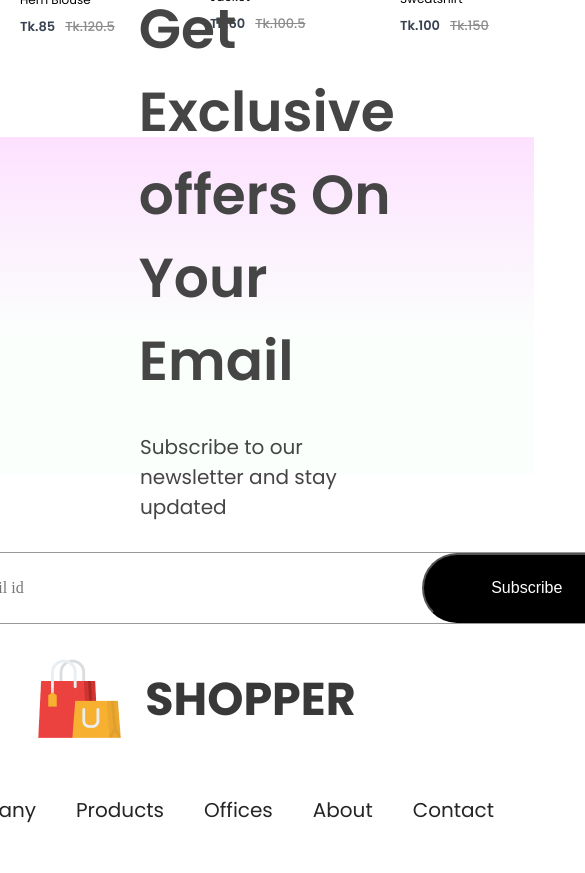
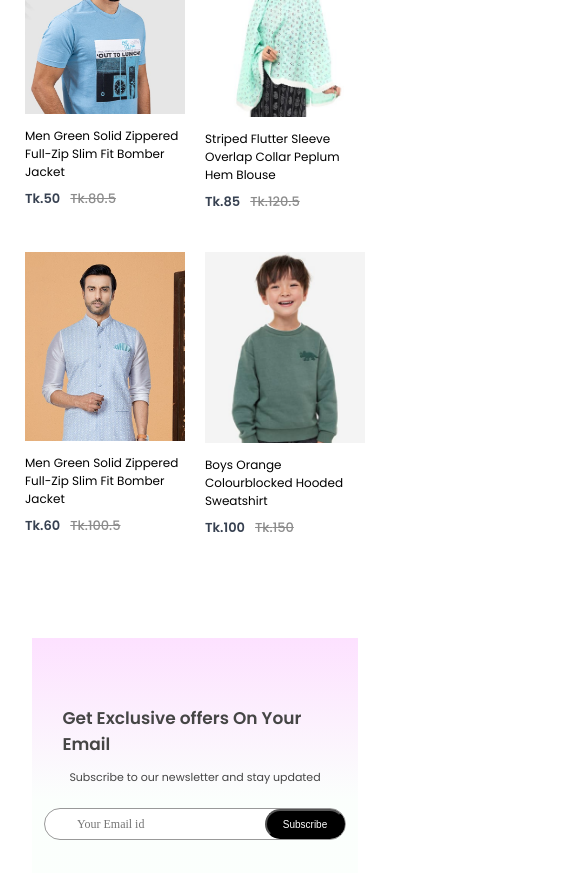
Before and after one commit to NahidHasan131/E-commerce, a React (Create React App) app in the folder frontend/: page / in a window 390 px wide. Shown: the part 2580-3453 px from the top of the page, 585 px wide, since content can reach past the window. Built offline with nearby package versions, Linux system fonts and the light colour scheme.

Commit message:
new collection responsive

```diff
--- a/frontend/src/Components/Footer/Footer.css
+++ b/frontend/src/Components/Footer/Footer.css
@@ -3,7 +3,7 @@
     flex-direction: column;
     justify-content: center;
     align-items: center;
-    gap: 50px;
+    gap: 30px;
     padding-top: 30px;
 }
 .footer_logo{
--- a/frontend/src/Components/Footer/Footer.jsx
+++ b/frontend/src/Components/Footer/Footer.jsx
@@ -10,7 +10,7 @@ const Footer = () => {
     <div className='footer'>
         <div className="footer_logo">
             <img src={footer_logo} alt="" />
-            <p>SHOPPER</p>
+            <p>N&N SHOPPER</p>
         </div>
         <ul className="footer-links">
             <li>Company</li>
--- a/frontend/src/Components/NewCollections/NewCollections.css
+++ b/frontend/src/Components/NewCollections/NewCollections.css
@@ -26,8 +26,8 @@
     grid-template-columns: 1fr 1fr 1fr 1fr;
     margin-top: 50px;
     gap: 30px;
+    row-gap: 80px;
 }
-
 
 
 
@@ -41,8 +41,64 @@
 
 /* Media Queries */
 @media(max-width: 1280px){
+    .new-collections h1{
+        font-size: 42px;
+    }
+    .colllections{
+        margin-top: 30px;
+        gap: 20px;
+        row-gap: 70px;
+    }
+    .new-collections hr{
+        width: 160px;
+        height: 4px;
+    }
+}
+@media(max-width: 1024px){
+    .new-collections h1{
+        font-size: 35px;
+    }
+    .colllections{
+        margin-top: 20px;
+        gap: 20px;
+        row-gap: 60px;
+    }
+    .new-collections hr{
+        width: 130px;
+        height: 3px;
+    }
+}
+@media(max-width:800px){
+    .new-collections{
+        gap: 6px;
+    }
+    .new-collections h1{
+        font-size: 28px;
+    }
+    .colllections{
+        gap: 10px;
+        row-gap: 50px;
+    }
+    .new-collections hr{
+        width: 105px;
+        height: 3px;
+    }
+}
+@media(max-width:500px){
+    .new-collections{
+        gap: 6px;
+    }
+    .colllections{
+        display: grid;
+        grid-template-columns: 1fr 1fr;
+        gap: 20px;
+        row-gap: 40px;
 
+    }
+    .new-collections h1{
+        font-size: 20px;
+    }
+    .new-collections hr{
+        width: 100px;
+    }
 }
-@media(max-width: 1024px){}
-@media(max-width: 800px){}
-@media(max-width: 500px){}
--- a/frontend/src/Components/NewsLetter/NewsLetter.css
+++ b/frontend/src/Components/NewsLetter/NewsLetter.css
@@ -1,34 +1,36 @@
 .newsletter{
-    width: 65%;
-    height: 40vh;
+    width: 82%;
+    height: 52vh;
     display: flex;
     flex-direction: column;
     justify-content: center;
     align-items: center;
     margin: auto;
-    padding: 0 140px;
-    margin-bottom: 150px;
+    padding: 80 140px;
+    margin-bottom: 100px;
     background: linear-gradient(180deg, #fde1ff 0%, #e1ffea22 60%);
-    gap: 30px;
+    gap: 25px;
 }
 
 .newsletter h1{
     color: #454545;
-    font-size: 55px;
+    font-size: 52px;
     font-weight: 600;
 }
 
 .newsletter p{
     color: #454545;
-    font-size: 20px;
+    font-size: 24px;
+    margin-top: -10px;
+
 }
 .newsletter div{
     display: flex;
     align-items: center;
     justify-content: space-between;
     background-color: white;
-    width: 730px;
-    height: 70px;
+    width: 700px;
+    height: 65px;
     border-radius: 80px;
     -webkit-border-radius: 80px;
     -moz-border-radius: 80px;
@@ -37,7 +39,7 @@
     border: 1px solid #999;
 }
 
-.newsletter input{
+.newsletter div input{
     width: 500;
     margin-left: 30px;
     border: none;
@@ -48,8 +50,8 @@
 }
 
 .newsletter div button{
-    width: 210px;
-    height: 70px;
+    width: 200px;
+    height: 66px;
     border-radius: 80px;
     -webkit-border-radius: 80px;
     -moz-border-radius: 80px;
@@ -72,8 +74,112 @@
 
 /* Media Queries */
 @media(max-width: 1280px){
+    .newsletter{
+        height: 47vh;
+        padding: 0px 50px;
+        width: 70%;
+        gap: 22px;
+    }
+    .newsletter h1{
+        font-size: 43px;
+    }
+    .newsletter p{
+        font-size: 21px;
+    }
+    .newsletter div{
+        width: 630px;
+        height: 60px;
+    }
+    .newsletter div input{
+        width: 400;
+    }
+    .newsletter div button{
+        width: 200px;
+        height: 60px;
+    }
 
 }
-@media(max-width: 1024px){}
-@media(max-width: 800px){}
-@media(max-width: 500px){}
+@media(max-width: 1024px){
+    .newsletter{
+        height: 42vh;
+        padding: 0px 50px;
+        width: 70%;
+        gap: 22px;
+        margin-bottom: 80px;
+    }
+    .newsletter h1{
+        font-size: 35px;
+    }
+    .newsletter p{
+        font-size: 18px;
+    }
+    .newsletter div{
+        width: 520px;
+        height: 55px;
+    }
+    .newsletter div input{
+        width: 380;
+    }
+    .newsletter div button{
+        width: 150px;
+        height: 55px;
+    }
+
+}
+@media(max-width: 800px){
+    .newsletter{
+        height: 37vh;
+        padding: 0px 40px;
+        width: 68%;
+        gap: 22px;
+        margin-bottom: 60px;
+    }
+    .newsletter h1{
+        font-size: 24px;
+    }
+    .newsletter p{
+        font-size: 15px;
+    }
+    .newsletter div{
+        width: 410px;
+        height: 45px;
+    }
+    .newsletter div input{
+        width: 280;
+        font-size: 14px;
+    }
+    .newsletter div button{
+        width: 110px;
+        height: 45px;
+        font-size: 14;
+    }
+
+}
+@media(max-width: 500px){
+    .newsletter{
+        height: 32vh;
+        padding: 0px 30px;
+        width: 68%;
+        gap: 22px;
+        margin-bottom: 40px;
+    }
+    .newsletter h1{
+        font-size: 17px;
+    }
+    .newsletter p{
+        font-size: 11px;
+    }
+    .newsletter div{
+        width: 300px;
+        height: 30px;
+    }
+    .newsletter div input{
+        width: 200;
+        font-size: 12px;
+    }
+    .newsletter div button{
+        width: 80px;
+        height: 30px;
+        font-size: 10px;
+    }
+}
--- a/frontend/src/Components/Offers/Offer.css
+++ b/frontend/src/Components/Offers/Offer.css
@@ -110,7 +110,8 @@
 }
 @media(max-width: 800px){
     .offers{
-        padding: 0px 60px;
+        width: 65%;
+        padding: 0px 45px;
         margin-bottom: 60px;
         height: 40vh;
     }
```
